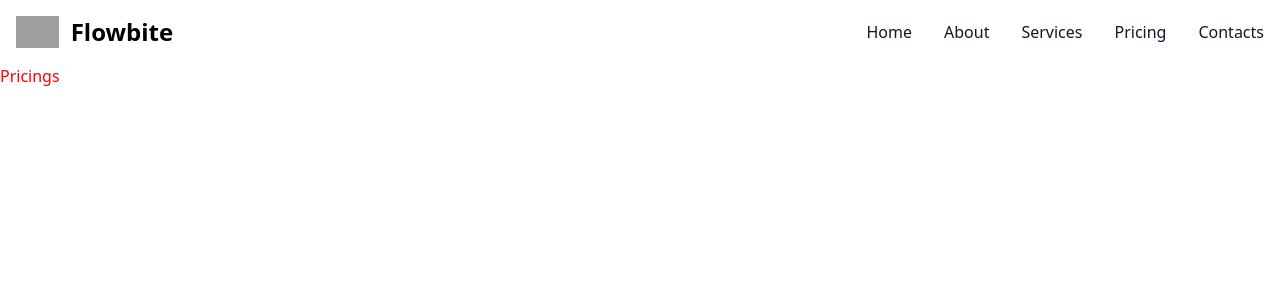
After one commit to Rencell/Django_Template, a Django app: page /pricing/ in a window 1280 px wide. The commit adds this page. Shown: the top 300 px of the page. Run offline with Django 5.2, Linux system fonts and the light colour scheme; some libraries are stand-ins or nearby versions; grey boxes are pictures that could not be loaded.

Commit message:
navigator top bar

```diff
--- /dev/null
+++ b/Tobelonia/app/templates/app/Contact.html
@@ -0,0 +1,5 @@
+{% extends 'app/Layout/base.html' %}
+
+{% block title %} Contact {% endblock %}
+
+{% block content %} <h1>Contacts</h1> {% endblock %}
--- /dev/null
+++ b/Tobelonia/app/templates/app/Home.html
@@ -0,0 +1,5 @@
+{% extends 'app/Layout/base.html' %}
+
+{% block title %} Home {% endblock %}
+
+{% block content %} <h1>Home</h1> {% endblock %}
--- a/Tobelonia/app/templates/app/Layout/base.html
+++ b/Tobelonia/app/templates/app/Layout/base.html
@@ -1,4 +1,6 @@
+
 {% load static %}
+
 <!DOCTYPE html>
 <html lang="en">
 
@@ -7,10 +9,42 @@
     <meta name="viewport" content="width=device-width, initial-scale=1.0">
     <title>{% block title %} {% endblock %}</title>
     <link rel="stylesheet" href="{% static 'css/style.css' %}">
+    <script src="https://cdn.tailwindcss.com"></script>
+    <link href="https://cdn.jsdelivr.net/npm/flowbite@2.5.2/dist/flowbite.min.css"  rel="stylesheet" />
 </head>
 
 <body>
-    {% block content %} {% endblock %}
+
+
+<nav class="bg-white border-gray-200 dark:bg-gray-900">
+    <div class="max-w-screen-xl flex flex-wrap items-center justify-between mx-auto p-4">
+      <a href="https://flowbite.com/" class="flex items-center space-x-3 rtl:space-x-reverse">
+          <img src="https://flowbite.com/docs/images/logo.svg" class="h-8" alt="Flowbite Logo" />
+          <span class="self-center text-2xl font-semibold whitespace-nowrap dark:text-white">Flowbite</span>
+      </a>
+      <button data-collapse-toggle="navbar-default" type="button" class="inline-flex items-center p-2 w-10 h-10 justify-center text-sm text-gray-500 rounded-lg md:hidden hover:bg-gray-100 focus:outline-none focus:ring-2 focus:ring-gray-200 dark:text-gray-400 dark:hover:bg-gray-700 dark:focus:ring-gray-600" aria-controls="navbar-default" aria-expanded="false">
+          <span class="sr-only">Open main menu</span>
+          <svg class="w-5 h-5" aria-hidden="true" xmlns="http://www.w3.org/2000/svg" fill="none" viewBox="0 0 17 14">
+              <path stroke="currentColor" stroke-linecap="round" stroke-linejoin="round" stroke-width="2" d="M1 1h15M1 7h15M1 13h15"/>
+          </svg>
+      </button>
+      <div class="hidden w-full md:block md:w-auto" id="navbar-default">
+        <ul class="font-medium flex flex-col p-4 md:p-0 mt-4 border border-gray-100 rounded-lg bg-gray-50 md:flex-row md:space-x-8 rtl:space-x-reverse md:mt-0 md:border-0 md:bg-white dark:bg-gray-800 md:dark:bg-gray-900 dark:border-gray-700">
+
+        {% include 'app/components/navs.html' with urls="app:index" name="Home" active=active_home%}
+        {% include 'app/components/navs.html' with urls="app:settings" name="About" active=active_settings%}
+        {% include 'app/components/navs.html' with urls="app:services" name="Services" active=active_services%}
+        {% include 'app/components/navs.html' with urls="app:pricing" name="Pricing" active=active_pricing%}
+        {% include 'app/components/navs.html' with urls="app:contacts" name="Contacts" active=active_contacts%}
+
+        </ul>
+      </div>
+    </div>
+  </nav>
+
+    {% block content %}
+
+    {% endblock %}
 </body>
 
 </html>
--- /dev/null
+++ b/Tobelonia/app/templates/app/Pricing.html
@@ -0,0 +1,5 @@
+{% extends 'app/Layout/base.html' %}
+
+{% block title %} Pricing {% endblock %}
+
+{% block content %} <h1>Pricings</h1> {% endblock %}
--- /dev/null
+++ b/Tobelonia/app/templates/app/Services.html
@@ -0,0 +1,5 @@
+{% extends 'app/Layout/base.html' %}
+
+{% block title %} Services {% endblock %}
+
+{% block content %} <h1>Servicesd</h1> {% endblock %}
--- /dev/null
+++ b/Tobelonia/app/templates/app/Settings.html
@@ -0,0 +1,5 @@
+{% extends 'app/Layout/base.html' %}
+
+{% block title %} Settings {% endblock %}
+
+{% block content %}  <h1>Settings</h1> {% endblock %}
--- /dev/null
+++ b/Tobelonia/app/templates/app/components/navs.html
@@ -0,0 +1,4 @@
+<li>
+    <a href="{% url urls %}" class="block py-2 px-3 text-gray-900 rounded hover:bg-gray-100 md:hover:bg-transparent md:border-0 md:hover:text-blue-700 md:p-0  md:dark:hover:text-blue-500 dark:hover:bg-gray-700 dark:hover:text-white md:dark:hover:bg-transparent
+    {% if active %} dark:text-blue-300 {% else %} dark:text-white {% endif %}">{{name}}</a>
+</li>
--- a/Tobelonia/app/templates/app/index.html
+++ /dev/null
@@ -1,5 +0,0 @@
-{% extends 'app/Layout/base.html' %}
-
-{% block title %} Tite {% endblock %}
-
-{% block content %} <h1>Hello World</h1> {% endblock %}
--- a/Tobelonia/app/urls.py
+++ b/Tobelonia/app/urls.py
@@ -1,8 +1,12 @@
 from django.urls import path
 
-from .views import index
+from . import views
 
 app_name = 'app'
 urlpatterns = [
-    path('', index.as_view(), name="app_index"),
+    path('', views.index.as_view(), name="index"),
+    path('settings/', views.Settings.as_view(), name="settings"),
+    path('services/', views.Services.as_view(), name="services"),
+    path('pricing/', views.Pricing.as_view(), name="pricing"),
+    path('contacts/', views.Contact.as_view(), name="contacts"),
 ]
--- a/Tobelonia/app/views.py
+++ b/Tobelonia/app/views.py
@@ -1,5 +1,31 @@
 from django.shortcuts import render
+from django.urls import reverse_lazy
 from django.views.generic import TemplateView
 
-class index(TemplateView):
-    template_name = 'app/index.html'
+class Mixin:
+    def get_context_data(self, **kwargs):
+
+        data = super().get_context_data(**kwargs)
+
+        data['active_home'] = self.request.path == '/'
+        data['active_settings'] = self.request.path == '/settings/'
+        data['active_services'] = self.request.path == '/services/'
+        data['active_pricing'] = self.request.path == '/pricing/'
+        data['active_contacts'] = self.request.path == '/contacts/'
+        return data
+
+
+class index(Mixin, TemplateView):
+    template_name = 'app/Home.html'
+
+class Settings(Mixin, TemplateView):
+    template_name = 'app/Settings.html'
+
+class Services(Mixin, TemplateView):
+    template_name = 'app/Services.html'
+
+class Pricing(Mixin, TemplateView):
+    template_name = 'app/Pricing.html'
+
+class Contact(Mixin, TemplateView):
+    template_name = 'app/Contact.html'
```
